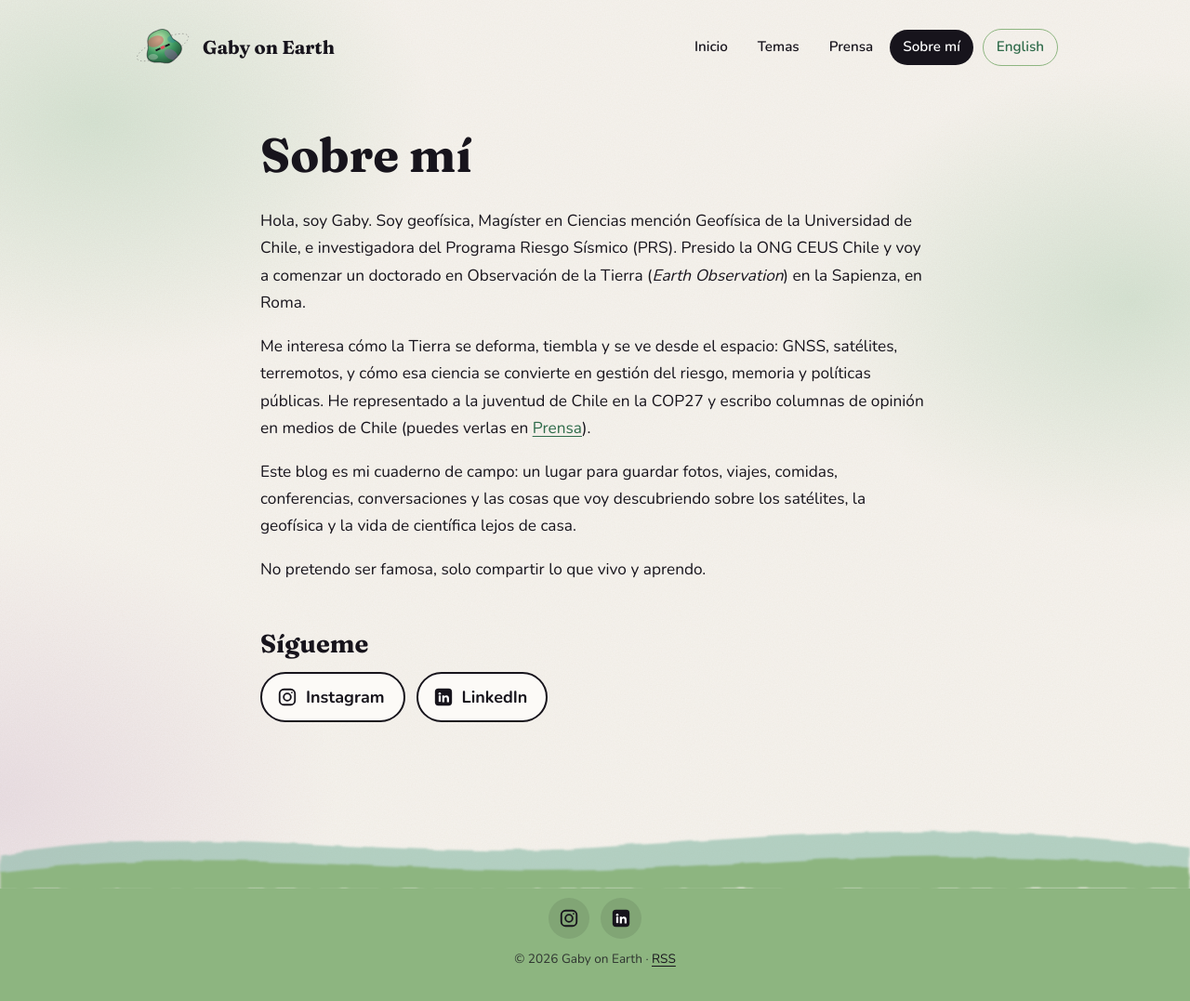
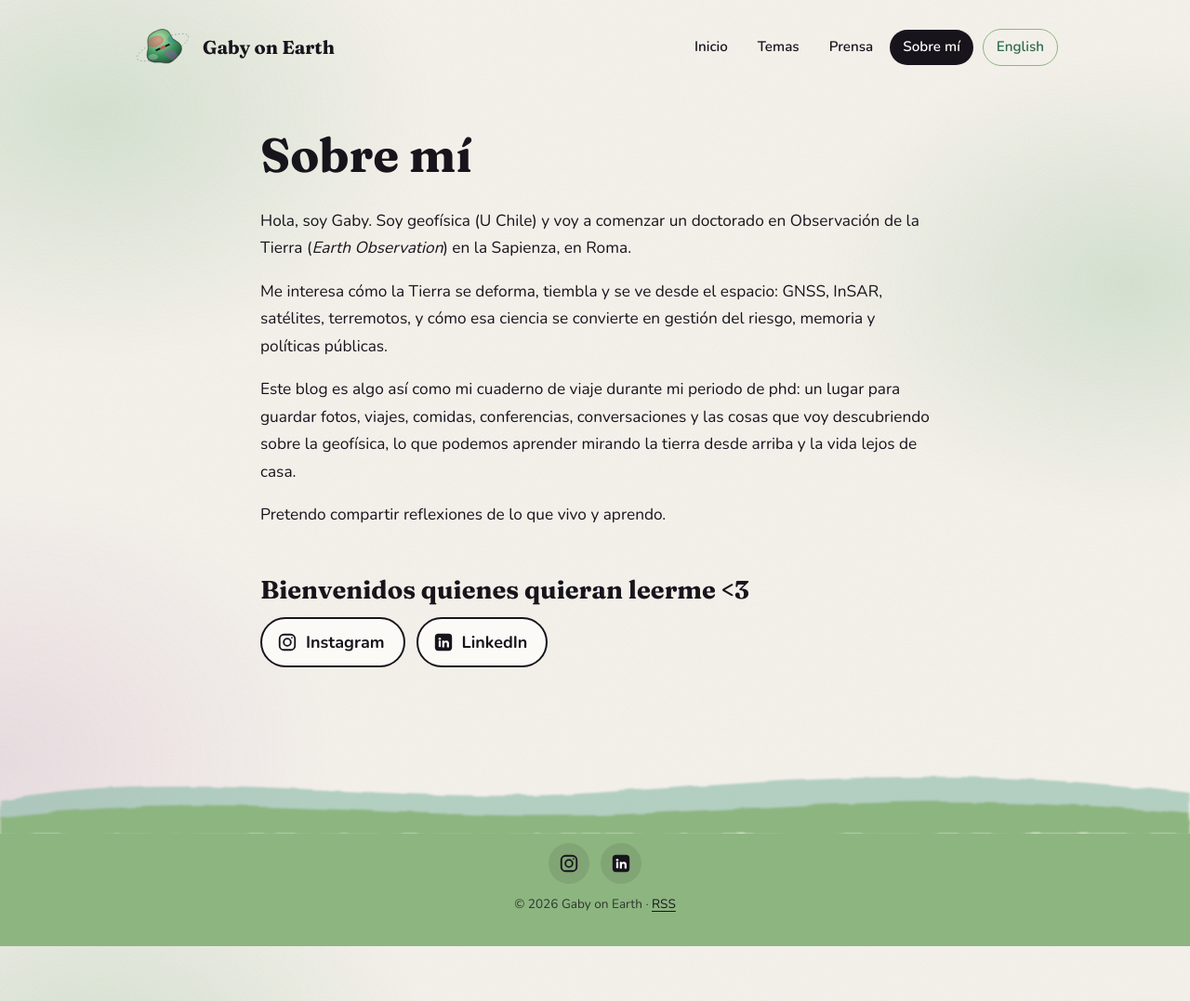
Before and after one commit to gabyonearth/gabyonearth.github.io, a Jekyll site: the page built from sobre-mi.md, in a window 1280 px wide. Shown: the whole page at 93% size. Built offline with Jekyll 4.4.1, drawn with Linux system fonts in a browser that asks for light colours.

Commit message:
Revise sobre-mi.md content and structure
Updated personal introduction and interests in geophysics.

```diff
--- a/sobre-mi.md
+++ b/sobre-mi.md
@@ -6,14 +6,14 @@ permalink: /sobre-mi/
 alt_url: /en/about/
 ---
 
-Hola, soy Gaby. Soy geofísica, Magíster en Ciencias mención Geofísica de la Universidad de Chile, e investigadora del Programa Riesgo Sísmico (PRS). Presido la ONG CEUS Chile y voy a comenzar un doctorado en Observación de la Tierra (*Earth Observation*) en la Sapienza, en Roma.
+Hola, soy Gaby. Soy geofísica (U Chile) y voy a comenzar un doctorado en Observación de la Tierra (*Earth Observation*) en la Sapienza, en Roma.
 
-Me interesa cómo la Tierra se deforma, tiembla y se ve desde el espacio: GNSS, satélites, terremotos, y cómo esa ciencia se convierte en gestión del riesgo, memoria y políticas públicas. He representado a la juventud de Chile en la COP27 y escribo columnas de opinión en medios de Chile (puedes verlas en [Prensa]({{ '/columnas/' | relative_url }})).
+Me interesa cómo la Tierra se deforma, tiembla y se ve desde el espacio: GNSS, InSAR, satélites, terremotos, y cómo esa ciencia se convierte en gestión del riesgo, memoria y políticas públicas.
 
-Este blog es mi cuaderno de campo: un lugar para guardar fotos, viajes, comidas, conferencias, conversaciones y las cosas que voy descubriendo sobre los satélites, la geofísica y la vida de científica lejos de casa.
+Este blog es algo así como mi cuaderno de viaje durante mi periodo de phd: un lugar para guardar fotos, viajes, comidas, conferencias, conversaciones y las cosas que voy descubriendo sobre la geofísica, lo que podemos aprender mirando la tierra desde arriba y la vida lejos de casa.
 
-No pretendo ser famosa, solo compartir lo que vivo y aprendo.
+Pretendo compartir reflexiones de lo que vivo y aprendo.
 
-## Sígueme
+## Bienvenidos quienes quieran leerme <3
 
 {% include social.html %}
```
